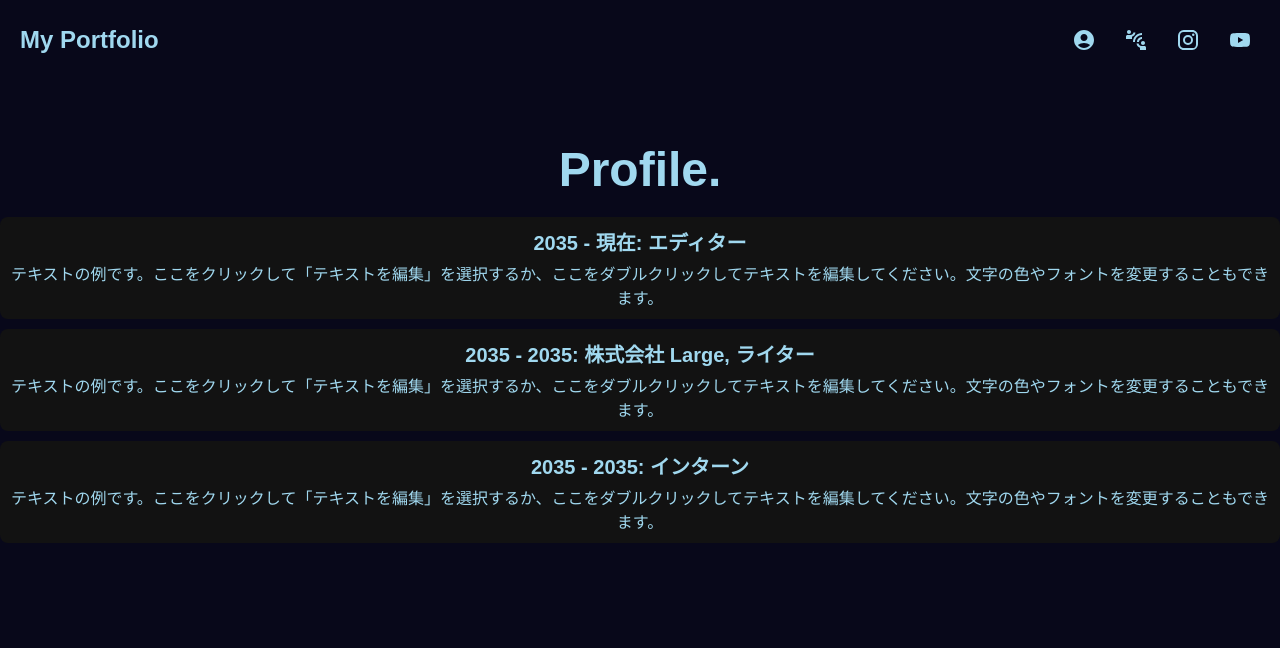
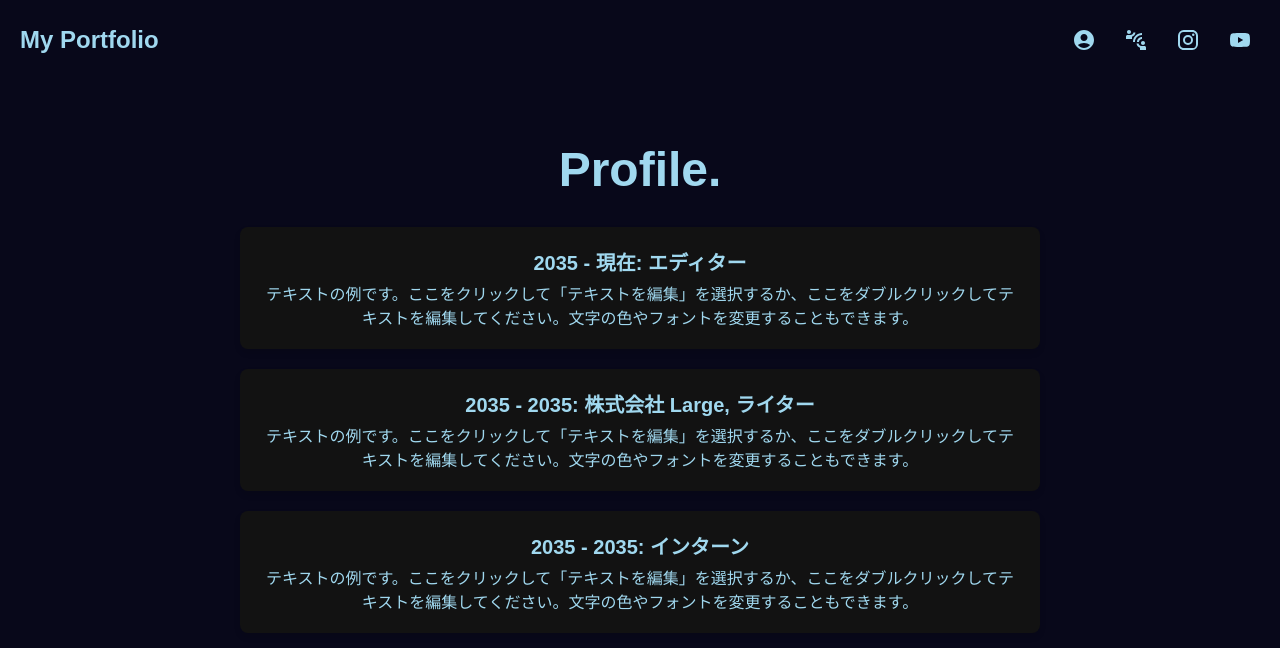
Before and after one commit to HibikiKobayashii/portforio, a Next.js app: page /profile in a window 1280 px wide. Shown: the top 648 px of the page. Built offline with nearby package versions, Linux system fonts and the light colour scheme.

Commit message:
Update profile.tsx

```diff
--- a/pages/profile.tsx
+++ b/pages/profile.tsx
@@ -28,24 +28,28 @@ const Profile = () => {
             align-items: center;
             justify-content: center;
             margin-top: 40px;
+            max-width: 800px;
+            margin-left: auto;
+            margin-right: auto;
           }
           .profile-header {
             font-size: 48px;
             font-weight: bold;
-            margin-bottom: 20px;
+            margin-bottom: 30px;
             color: #a0d8ef;
+            text-align: center;
           }
           .job-title {
             font-size: 24px;
             color: #a0d8ef;
             margin-bottom: 10px;
+            font-weight: bold;
           }
           .job-description {
             font-size: 16px;
             color: #a0d8ef;
             line-height: 1.8;
             margin-bottom: 30px;
-            max-width: 800px;
             text-align: left;
           }
           .experience-list {
@@ -55,10 +59,11 @@ const Profile = () => {
             width: 100%;
           }
           .experience-item {
-            padding: 10px;
-            margin-bottom: 10px;
+            padding: 20px;
+            margin-bottom: 20px;
             background-color: #121212;
             border-radius: 8px;
+            box-shadow: 0 4px 6px rgba(0, 0, 0, 0.1);
           }
           .experience-item h3 {
             font-size: 20px;
@@ -68,6 +73,10 @@ const Profile = () => {
           .experience-item p {
             font-size: 16px;
             margin: 5px 0 0;
+          }
+          .year {
+            font-weight: bold;
+            color: #a0d8ef;
           }
         `}
       </style>
@@ -86,17 +95,17 @@ const Profile = () => {
           {/* 経歴リスト */}
           <ul className="experience-list">
             <li className="experience-item">
-              <h3>2035 - 現在: エディター</h3>
+              <h3><span className="year">2035 - 現在</span>: エディター</h3>
               <p>テキストの例です。ここをクリックして「テキストを編集」を選択するか、ここをダブルクリックしてテキストを編集してください。文字の色やフォントを変更することもできます。</p>
             </li>
 
             <li className="experience-item">
-              <h3>2035 - 2035: 株式会社 Large, ライター</h3>
+              <h3><span className="year">2035 - 2035</span>: 株式会社 Large, ライター</h3>
               <p>テキストの例です。ここをクリックして「テキストを編集」を選択するか、ここをダブルクリックしてテキストを編集してください。文字の色やフォントを変更することもできます。</p>
             </li>
 
             <li className="experience-item">
-              <h3>2035 - 2035: インターン</h3>
+              <h3><span className="year">2035 - 2035</span>: インターン</h3>
               <p>テキストの例です。ここをクリックして「テキストを編集」を選択するか、ここをダブルクリックしてテキストを編集してください。文字の色やフォントを変更することもできます。</p>
             </li>
           </ul>
```
